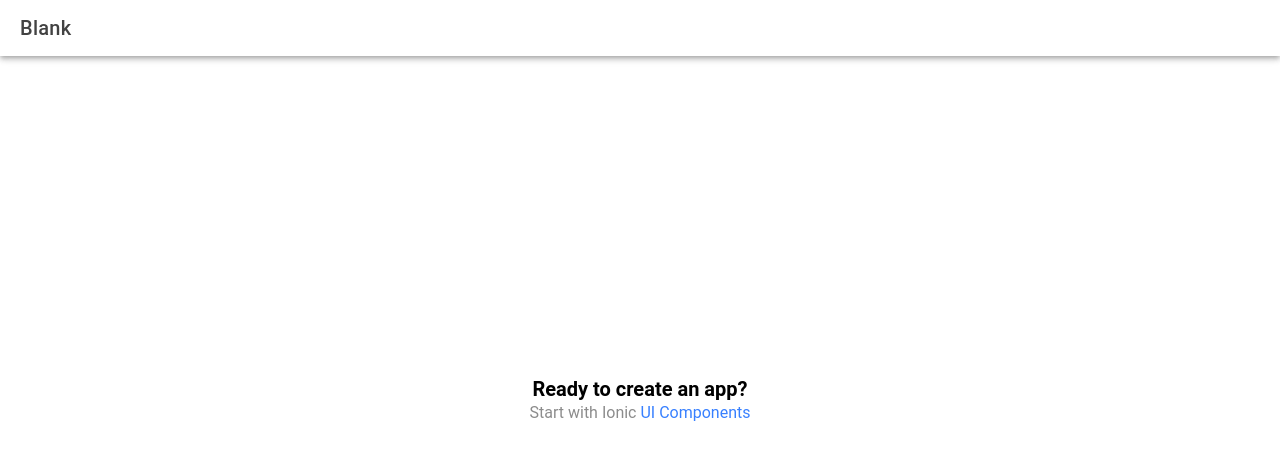
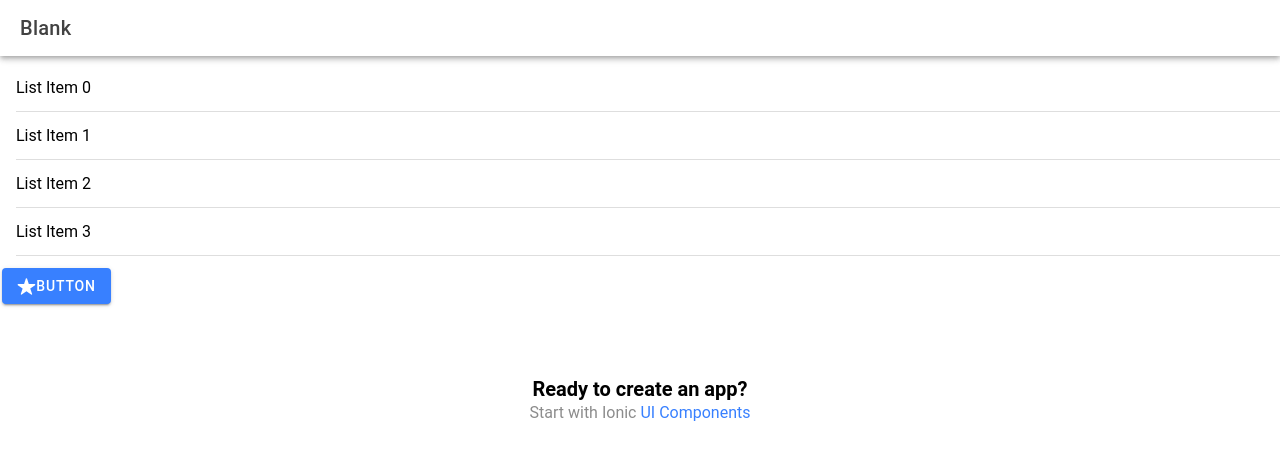
Before and after one commit to dymockb/reactUp, a React (Create React App) app in the folder myApp/: page /home in a window 1280 px wide. Shown: the top 460 px of the page. Built offline with nearby package versions, Linux system fonts and the light colour scheme.

Commit message:
video edits

```diff
--- a/myApp/src/pages/Home.tsx
+++ b/myApp/src/pages/Home.tsx
@@ -1,12 +1,14 @@
 import React from 'react';
-import { IonContent, IonHeader, IonPage, IonTitle, IonToolbar } from '@ionic/react';
+import { IonContent, IonHeader, IonPage, IonTitle, IonToolbar, IonList, IonItem, IonText, IonButton, IonIcon } from '@ionic/react';
 import ExploreContainer from '../components/ExploreContainer';
 import './Home.css';
+
+import {star} from 'ionicons/icons'
 
 const Home: React.FC = () => {
   return (
     <IonPage>
-      <IonHeader>
+      <IonHeader >
         <IonToolbar>
           <IonTitle>Blank</IonTitle>
         </IonToolbar>
@@ -18,7 +20,19 @@ const Home: React.FC = () => {
           </IonToolbar>
         </IonHeader>
         <ExploreContainer />
+        <IonList>
+          {Array(4).fill(0).map((_,i) => (
+            <IonItem key={i}>
+              <IonText>List Item {i}</IonText>
+            </IonItem>
+          ))}
+        </IonList>
+        <IonButton color="primary">
+          <IonIcon icon={star}></IonIcon>
+          Button
+          </IonButton>
       </IonContent>
+
     </IonPage>
   );
 };
```
